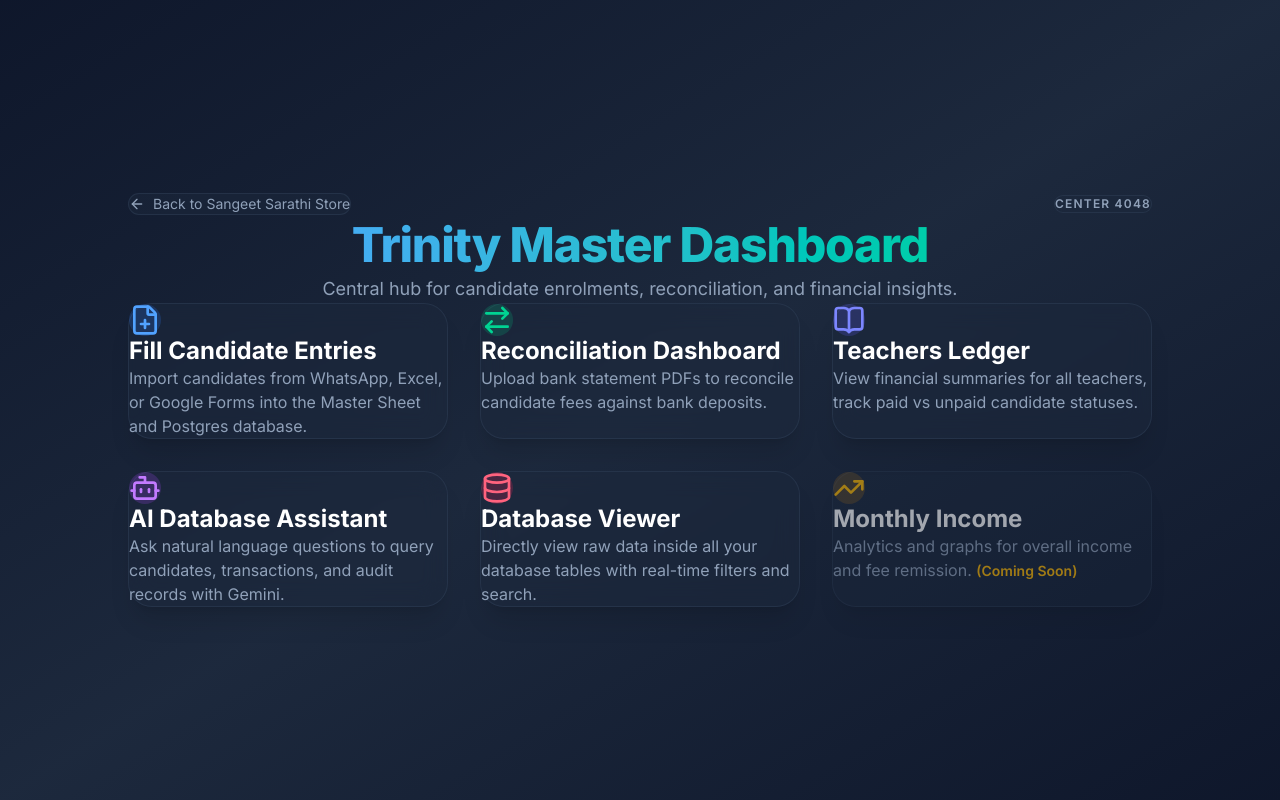
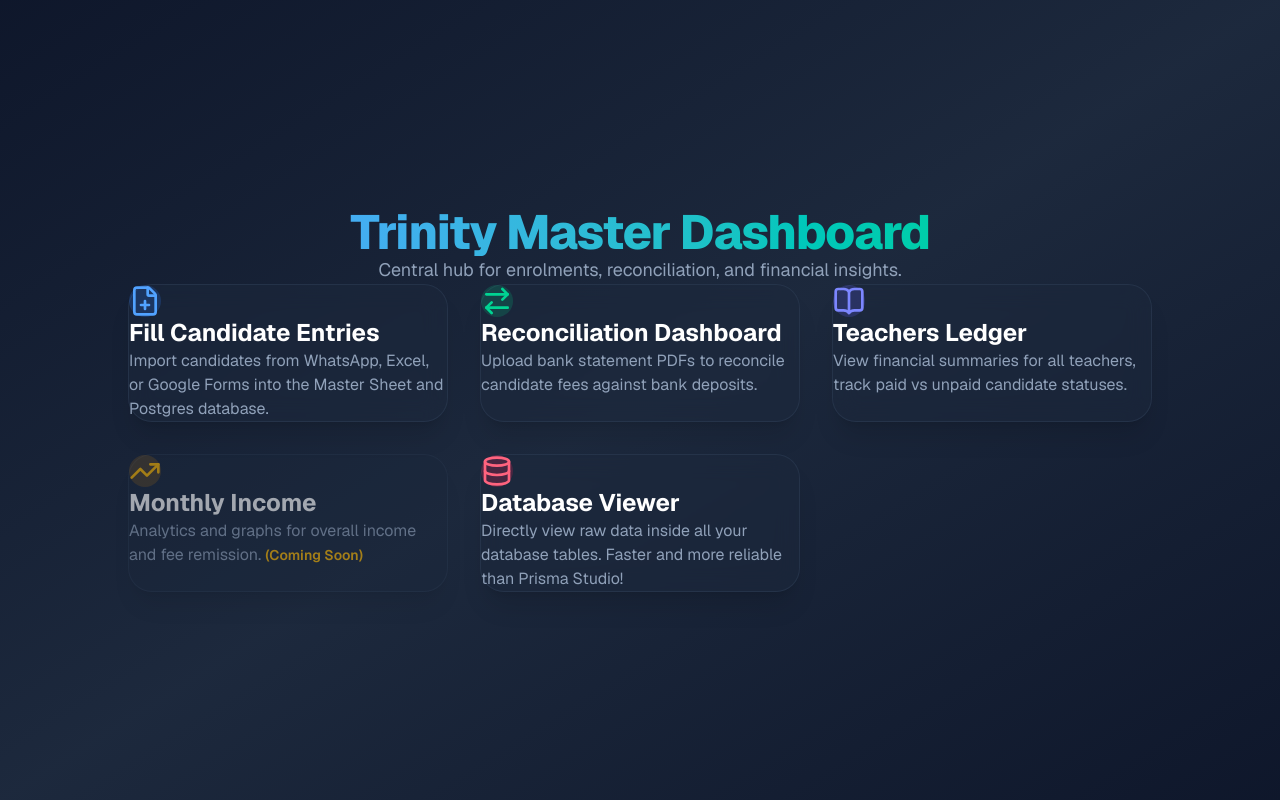
Before and after one commit to navaneethkrishnans4/sangeet-sarathi, a Next.js app: page /trinityentries in a window 1280 px wide. Built offline with nearby package versions, Linux system fonts and the light colour scheme; a web font is replaced by a local one.

Commit message:
fix: make trinityentries an exact 1:1 match with local design, typography, and card grid

```diff
--- a/app/trinityentries/layout.tsx
+++ b/app/trinityentries/layout.tsx
@@ -1,16 +1,20 @@
 import type { Metadata } from "next";
-import { Inter } from "next/font/google";
+import { Geist, Geist_Mono } from "next/font/google";
 import "./trinity.css";
 
-const inter = Inter({
+const geistSans = Geist({
+  variable: "--font-geist-sans",
   subsets: ["latin"],
-  variable: "--font-inter",
-  display: "swap",
+});
+
+const geistMono = Geist_Mono({
+  variable: "--font-geist-mono",
+  subsets: ["latin"],
 });
 
 export const metadata: Metadata = {
-  title: "Trinity Master Dashboard | Sangeet Sarathi",
-  description: "Central hub for candidate enrolments, reconciliation, and financial insights.",
+  title: "Trinity Master Dashboard",
+  description: "Central hub for enrolments, reconciliation, and financial insights.",
 };
 
 export default function TrinityLayout({
@@ -19,7 +23,7 @@
   children: React.ReactNode;
 }) {
   return (
-    <div className={`${inter.className} ${inter.variable} trinity-scope min-h-screen bg-slate-900 text-white font-sans antialiased`}>
+    <div className={`${geistSans.variable} ${geistMono.variable} font-sans trinity-scope min-h-screen bg-slate-900 text-white antialiased`}>
       {children}
     </div>
   );
--- a/app/trinityentries/page.tsx
+++ b/app/trinityentries/page.tsx
@@ -4,41 +4,25 @@
   ArrowRightLeft,
   BookOpen,
   TrendingUp,
-  Database,
-  Bot,
-  ArrowLeft
+  Database
 } from "lucide-react";
 
 export default function Home() {
   return (
-    <div className="min-h-screen bg-gradient-to-br from-slate-900 via-slate-800 to-slate-900 text-white p-6 sm:p-10 flex flex-col items-center justify-center">
-
-      {/* Top Header Navigation */}
-      <div className="max-w-5xl w-full flex items-center justify-between mb-8">
-        <Link
-          href="/"
-          className="inline-flex items-center gap-2 text-sm text-slate-400 hover:text-white transition-colors bg-slate-800/50 hover:bg-slate-700/50 px-4 py-2 rounded-xl border border-slate-700/50"
-        >
-          <ArrowLeft className="w-4 h-4" />
-          Back to Sangeet Sarathi Store
-        </Link>
-        <span className="text-xs uppercase tracking-widest text-slate-400 font-semibold bg-slate-800/50 px-3 py-1.5 rounded-full border border-slate-700/50">
-          Center 4048
-        </span>
-      </div>
+    <div className="min-h-screen bg-gradient-to-br from-slate-900 via-slate-800 to-slate-900 text-white p-10 flex flex-col items-center justify-center">
 
       {/* Header Section */}
-      <div className="max-w-4xl w-full text-center mb-14 space-y-3">
-        <h1 className="text-4xl sm:text-5xl font-extrabold tracking-tight bg-gradient-to-r from-blue-400 to-emerald-400 bg-clip-text text-transparent">
+      <div className="max-w-4xl w-full text-center mb-16 space-y-4">
+        <h1 className="text-5xl font-extrabold tracking-tight bg-gradient-to-r from-blue-400 to-emerald-400 bg-clip-text text-transparent">
           Trinity Master Dashboard
         </h1>
-        <p className="text-slate-400 text-base sm:text-lg">
-          Central hub for candidate enrolments, reconciliation, and financial insights.
+        <p className="text-slate-400 text-lg">
+          Central hub for enrolments, reconciliation, and financial insights.
         </p>
       </div>
 
       {/* Main Navigation Grid */}
-      <div className="max-w-5xl w-full grid grid-cols-1 md:grid-cols-2 lg:grid-cols-3 gap-6 sm:gap-8">
+      <div className="max-w-5xl w-full grid grid-cols-1 md:grid-cols-2 lg:grid-cols-3 gap-8">
 
         {/* Fill Entries Card */}
         <Link href="/trinityentries/entries" className="group">
@@ -79,32 +63,6 @@
           </div>
         </Link>
 
-        {/* AI Assistant Card */}
-        <Link href="/trinityentries/chat" className="group">
-          <div className="h-full bg-slate-800/50 backdrop-blur-md border border-slate-700/50 rounded-3xl p-8 hover:bg-slate-700/50 hover:border-purple-500/50 transition-all duration-300 shadow-xl hover:shadow-purple-500/10 cursor-pointer flex flex-col">
-            <div className="bg-purple-500/20 p-4 rounded-2xl w-fit mb-6 group-hover:scale-110 transition-transform duration-300">
-              <Bot className="w-8 h-8 text-purple-400" />
-            </div>
-            <h2 className="text-2xl font-bold mb-2">AI Database Assistant</h2>
-            <p className="text-slate-400 flex-grow">
-              Ask natural language questions to query candidates, transactions, and audit records with Gemini.
-            </p>
-          </div>
-        </Link>
-
-        {/* Database Viewer Card */}
-        <Link href="/trinityentries/database" className="group">
-          <div className="h-full bg-slate-800/50 backdrop-blur-md border border-slate-700/50 rounded-3xl p-8 hover:bg-slate-700/50 hover:border-rose-500/50 transition-all duration-300 shadow-xl hover:shadow-rose-500/10 cursor-pointer flex flex-col">
-            <div className="bg-rose-500/20 p-4 rounded-2xl w-fit mb-6 group-hover:scale-110 transition-transform duration-300">
-              <Database className="w-8 h-8 text-rose-400" />
-            </div>
-            <h2 className="text-2xl font-bold mb-2">Database Viewer</h2>
-            <p className="text-slate-400 flex-grow">
-              Directly view raw data inside all your database tables with real-time filters and search.
-            </p>
-          </div>
-        </Link>
-
         {/* Monthly Income Card */}
         <div className="group cursor-not-allowed opacity-60">
           <div className="h-full bg-slate-800/50 backdrop-blur-md border border-slate-700/50 rounded-3xl p-8 transition-all duration-300 shadow-xl flex flex-col">
@@ -118,6 +76,19 @@
           </div>
         </div>
 
+        {/* Database Viewer Card */}
+        <Link href="/trinityentries/database" className="group">
+          <div className="h-full bg-slate-800/50 backdrop-blur-md border border-slate-700/50 rounded-3xl p-8 hover:bg-slate-700/50 hover:border-rose-500/50 transition-all duration-300 shadow-xl hover:shadow-rose-500/10 cursor-pointer flex flex-col">
+            <div className="bg-rose-500/20 p-4 rounded-2xl w-fit mb-6 group-hover:scale-110 transition-transform duration-300">
+              <Database className="w-8 h-8 text-rose-400" />
+            </div>
+            <h2 className="text-2xl font-bold mb-2">Database Viewer</h2>
+            <p className="text-slate-400 flex-grow">
+              Directly view raw data inside all your database tables. Faster and more reliable than Prisma Studio!
+            </p>
+          </div>
+        </Link>
+
       </div>
     </div>
   );
--- a/app/trinityentries/trinity.css
+++ b/app/trinityentries/trinity.css
@@ -1,24 +1,27 @@
 @import "tailwindcss";
 
-/* Force Inter and modern sans-serif across all elements in Trinity */
-.trinity-scope,
-.trinity-scope * {
-  font-family: var(--font-inter), system-ui, -apple-system, BlinkMacSystemFont, "Segoe UI", Roboto, "Helvetica Neue", Arial, sans-serif !important;
+@theme inline {
+  --font-sans: var(--font-geist-sans);
+  --font-mono: var(--font-geist-mono);
 }
 
-/* Ensure headings have crisp sans-serif with tight tracking and inherit clean colors */
+.trinity-scope {
+  font-family: var(--font-geist-sans), ui-sans-serif, system-ui, -apple-system, BlinkMacSystemFont, "Segoe UI", Roboto, "Helvetica Neue", Arial, sans-serif !important;
+}
+
 .trinity-scope h1,
 .trinity-scope h2,
 .trinity-scope h3,
 .trinity-scope h4,
 .trinity-scope h5,
-.trinity-scope h6 {
-  font-family: var(--font-inter), system-ui, -apple-system, BlinkMacSystemFont, "Segoe UI", Roboto, "Helvetica Neue", Arial, sans-serif !important;
-  color: inherit;
-  line-height: 1.25;
+.trinity-scope h6,
+.trinity-scope p,
+.trinity-scope span,
+.trinity-scope a,
+.trinity-scope div {
+  font-family: var(--font-geist-sans), ui-sans-serif, system-ui, -apple-system, BlinkMacSystemFont, "Segoe UI", Roboto, "Helvetica Neue", Arial, sans-serif !important;
 }
 
-/* Restore gradient text utilities with highest priority */
 .trinity-scope .bg-clip-text {
   -webkit-background-clip: text !important;
   background-clip: text !important;
@@ -29,11 +32,6 @@
   -webkit-text-fill-color: transparent !important;
 }
 
-/* Fix link hover behavior */
 .trinity-scope a {
   text-decoration: none;
 }
-
-.trinity-scope a:hover {
-  opacity: 1;
-}
```
